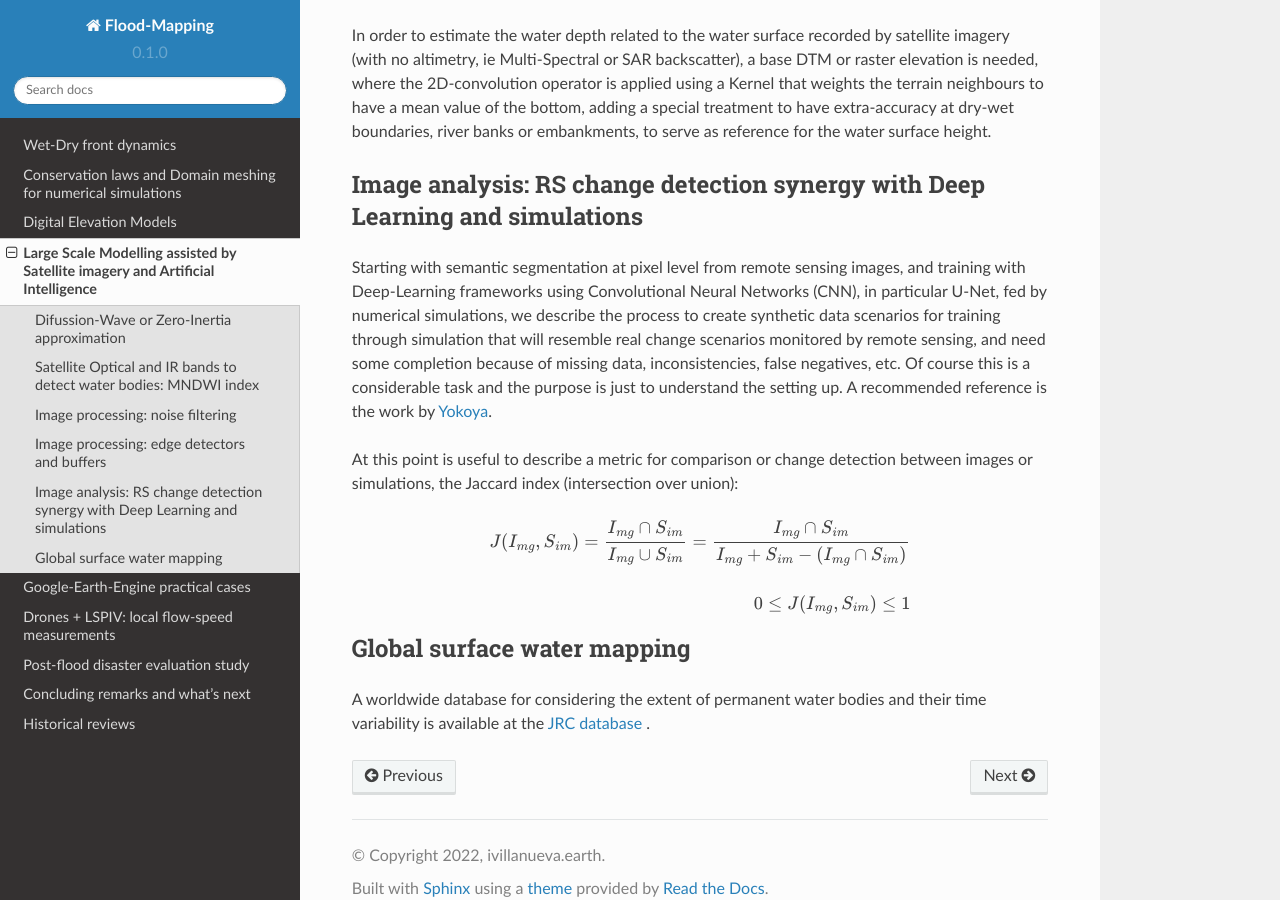
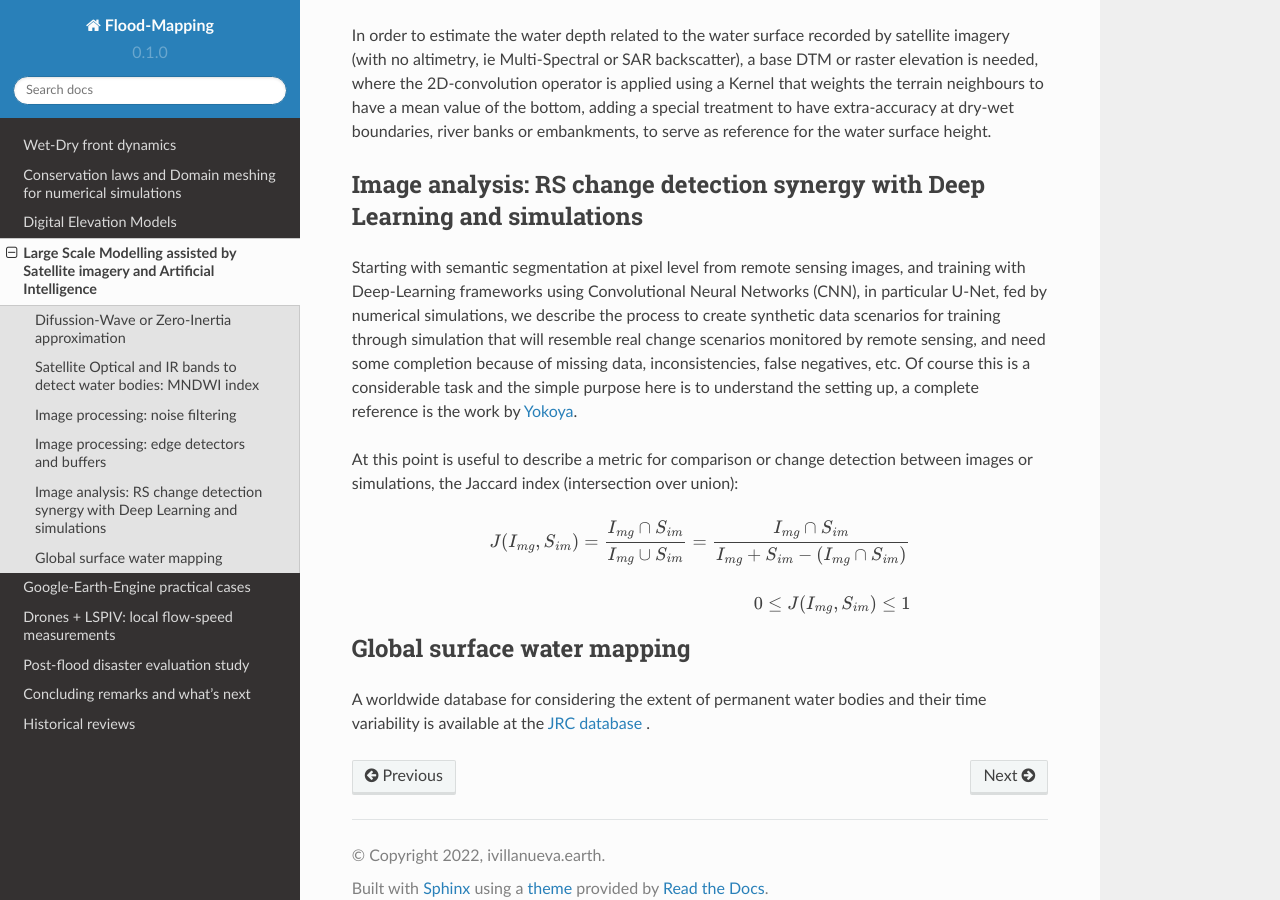
Before and after one commit to ivillamadrid/FloodMapping, a Sphinx documentation site: the page built from docs/source/lsm.rst, in a window 1280 px wide and 900 px high, scrolled down 2828 px. Built offline with Sphinx 7.4.7 and the Read the Docs theme 2.0.0, drawn with Linux system fonts in a browser that asks for light colours.

Commit message:
Update lsm.rst

```diff
--- a/docs/source/lsm.rst
+++ b/docs/source/lsm.rst
@@ -125,7 +125,7 @@ In order to estimate the water depth related to the water surface recorded by sa
 Image analysis: RS change detection synergy with Deep Learning and simulations
 ------------------------------------------------------------------------------
 Starting with semantic segmentation at pixel level from remote sensing images, and training with  Deep-Learning frameworks using Convolutional Neural Networks (CNN), in particular U-Net, fed by numerical simulations, we describe the process to create synthetic data scenarios for training through simulation that will resemble real change scenarios monitored by remote sensing, and need some completion because of missing data, inconsistencies, false negatives, etc.
-Of course this is a considerable task and the purpose is just to understand the setting up. A recommended reference is the work by `Yokoya`_.
+Of course this is a considerable task and the simple purpose here is to understand the setting up, a complete reference is the work by `Yokoya`_.
 
 .. _Yokoya: https://doi.org/10.1109/TGRS.2020.3035469
 
```
